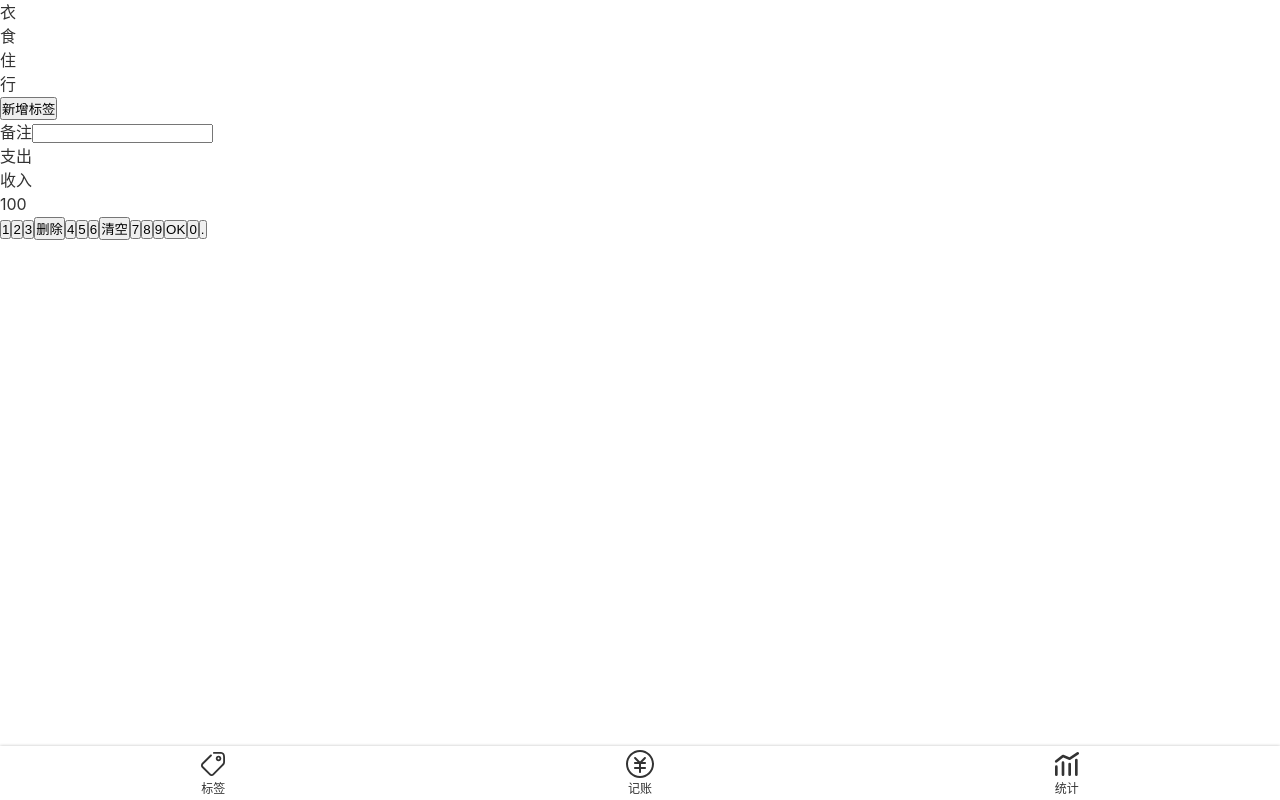
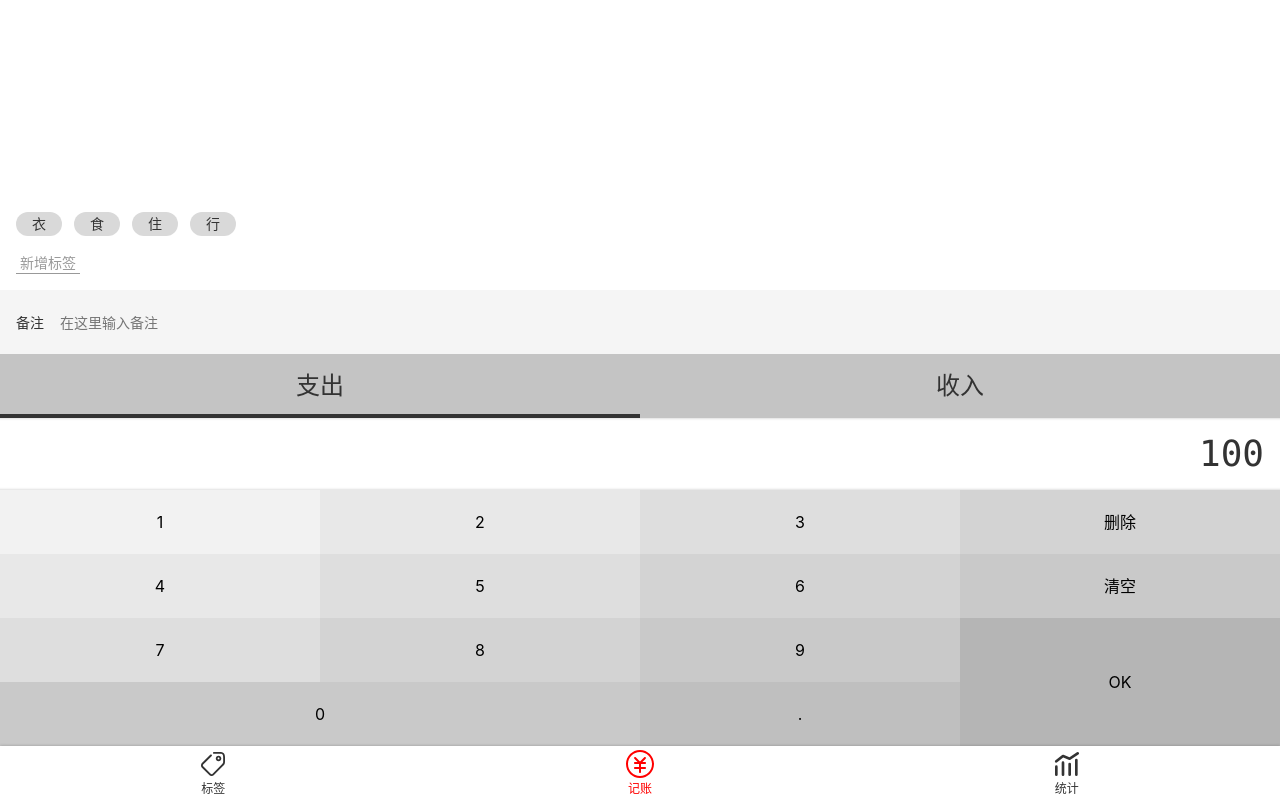
Before and after one commit to jameshuang623/myShineyVue, a Vue app: page /money in a window 1280 px wide. Built offline with nearby package versions, Linux system fonts and the light colour scheme.

Commit message:
html 和 css 完成

```diff
--- a/src/App.vue
+++ b/src/App.vue
@@ -12,6 +12,7 @@
   -moz-osx-font-smoothing: grayscale;
   color: #333;
   line-height: 1.5;
+  font-size: 16px;
   font-family: $font-hei;
 }
 
--- a/src/assets/style/helper.scss
+++ b/src/assets/style/helper.scss
@@ -2,4 +2,22 @@
 $font-kai: Baskerville, Georgia, "Liberation Serif", "Kaiti SC", STKaiti, "AR PL UKai CN", "AR PL UKai HK", "AR PL UKai TW", "AR PL UKai TW MBE", "AR PL KaitiM GB", KaiTi, KaiTi_GB2312, DFKai-SB, "TW\-Kai", serif;
 $font-song: Georgia, "Nimbus Roman No9 L", "Songti SC", "Noto Serif CJK SC", "Source Han Serif SC", "Source Han Serif CN", STSong, "AR PL New Sung", "AR PL SungtiL GB", NSimSun, SimSun, "TW\-Sung", "WenQuanYi Bitmap Song", "AR PL UMing CN", "AR PL UMing HK", "AR PL UMing TW", "AR PL UMing TW MBE", PMingLiU, MingLiU, serif;
 
-$color-highlight: #foo;
+$color-highlight: #f00;
+
+// placeholder
+%clearFix{
+  &::after{
+    content: '';
+    display: block;
+    clear: both;
+  }
+}
+
+$color-shadow: rgba(0, 0, 0 ,0.25);
+%outerShadow{
+  box-shadow: 0 0 3px $color-shadow;
+}
+%innerShadow{
+  box-shadow: inset 0 -3px 3px -3px $color-shadow,
+  inset 0 3px 3px -3px $color-shadow;
+}
--- a/src/assets/style/reset.scss
+++ b/src/assets/style/reset.scss
@@ -7,3 +7,12 @@
     text-decoration: none;
     color: inherit;
 }
+ul, ol{
+    list-style: none;
+}
+button, input{
+    font: inherit;
+}
+:focus{
+    outline: none;
+}
--- a/src/components/Layout.vue
+++ b/src/components/Layout.vue
@@ -1,6 +1,6 @@
 <template>
-  <div class="nav-wrapper">
-    <div class="content">
+  <div class="layout-wrapper" :class="classPrefix && `${classPrefix}-wrapper`">
+    <div class="content" :class="classPrefix && `${classPrefix}-content`">
       <slot></slot>
     </div>
     <Nav/>
@@ -9,12 +9,13 @@
 
 <script lang="ts">
 export default {
+  props: ['classPrefix'],
   name:'Layout'
 };
 </script>
 
 <style scoped lang="scss">
-.nav-wrapper{
+.layout-wrapper{
   display: flex;
   flex-direction: column;
   height: 100vh;
--- a/src/components/Nav.vue
+++ b/src/components/Nav.vue
@@ -25,8 +25,8 @@
 <style scoped lang="scss">
 @import "src/assets/style/helper";
 nav{
+  @extend %outerShadow;
   display: flex;
-  box-shadow: 0 0 3px rgba(0, 0, 0 ,0.25);
   font-size: 12px;
   > .item{
     padding: 2px 0;
--- a/src/views/Money.vue
+++ b/src/views/Money.vue
@@ -1,5 +1,5 @@
 <template>
-  <Layout>
+  <Layout class-prefix="layout">
     <div class="tags">
       <ul class="current">
         <li>衣</li>
@@ -14,7 +14,7 @@
     <div>
       <label class="notes">
         <span class="name">备注</span>
-        <input type="text">
+        <input type="text" placeholder="在这里输入备注">
       </label>
     </div>
     <div>
@@ -25,7 +25,7 @@
     </div>
     <div class="numberPad">
       <div class="output">100</div>
-      <div class="buttons">
+      <div class="buttons clearfix">
         <button>1</button>
         <button>2</button>
         <button>3</button>
@@ -37,8 +37,8 @@
         <button>7</button>
         <button>8</button>
         <button>9</button>
-        <button>OK</button>
-        <button>0</button>
+        <button class="ok">OK</button>
+        <button class="zero">0</button>
         <button>.</button>
       </div>
     </div>
@@ -47,6 +47,165 @@
 
 <script lang="ts">
 export default {
-name: "Money",
+  name: "Money",
 }
 </script>
+
+
+<style lang="scss">
+.layout-content{
+  display: flex;
+  flex-direction: column;
+
+}
+</style>
+
+<style lang="scss" scoped>
+@import "src/assets/style/helper";
+
+.numberPad {
+  .output {
+    @extend %clearFix;
+    @extend %innerShadow;
+    font-size: 36px;
+    font-family: Consolas, monospace;
+    padding: 9px 16px;
+    text-align: right;
+  }
+
+  .buttons {
+    @extend %clearFix;
+
+    > button {
+      width: 25%;
+      height: 64px;
+      float: left;
+      background: transparent;
+      border: none;
+
+      &.ok {
+        height: 64*2px;
+        float: right;
+      }
+
+      &.zero {
+        width: 25*2%;
+      }
+
+      $bg: #f2f2f2;
+
+      &:nth-child(1) {
+        background: $bg;
+      }
+
+      &:nth-child(2), &:nth-child(5) {
+        background: darken($bg, 4%);
+      }
+
+      &:nth-child(3), &:nth-child(6), &:nth-child(9) {
+        background: darken($bg, 4*2%);
+      }
+
+      &:nth-child(4), &:nth-child(7), &:nth-child(10){
+        background: darken($bg, 4*3%);
+      }
+      &:nth-child(8), &:nth-child(11), &:nth-child(13) {
+        background: darken($bg, 4*4%);
+      }
+      &:nth-child(14) {
+        background: darken($bg, 4*5%);
+      }
+      &:nth-child(12){
+        background: darken($bg, 4*6%);
+      }
+
+    }
+  }
+}
+
+.types {
+  background: #c4c4c4;
+  display: flex;
+  text-align: center;
+  font-size: 24px;
+
+  > li {
+    width: 50%;
+    height: 64px;
+    display: flex;
+    justify-content: center;
+    align-items: center;
+    position: relative;
+
+    &.selected::after {
+      content: '';
+      position: absolute;
+      bottom: 0;
+      left: 0; // 写了 bottom 最好写上 left
+      width: 100%;
+      height: 4px;
+      background: #333333;
+    }
+  }
+}
+
+.notes {
+  font-size: 14px;
+  background: #f5f5f5;
+  padding-left: 16px;
+  display: flex;
+  align-items: center;
+
+  .name {
+    padding-right: 16px;
+  }
+
+  input {
+    height: 64px;
+    flex-grow: 1;
+    background: transparent;
+    border: none;
+    padding-right: 16px;
+  }
+}
+
+.tags {
+  font-size: 14px;
+  padding: 16px;
+  flex-grow: 1;
+  display: flex;
+  flex-direction: column;
+  justify-content: flex-end;
+  overflow: auto;
+
+  > .current {
+    display: flex;
+    flex-wrap: wrap;
+    overflow: auto;
+    > li {
+      background: #d9d9d9;
+      $h: 24px;
+      height: $h;
+      line-height: $h;
+      border-radius: $h/2;
+      padding: 0 16px;
+      margin-right: 12px;
+      margin-top: 4px;
+    }
+  }
+
+  > .new {
+    padding-top: 16px;
+
+    button {
+      background: transparent;
+      border: none;
+      color: #999;
+      border-bottom: 1px solid;
+      padding: 0 4px;
+    }
+  }
+}
+
+
+</style>
```
